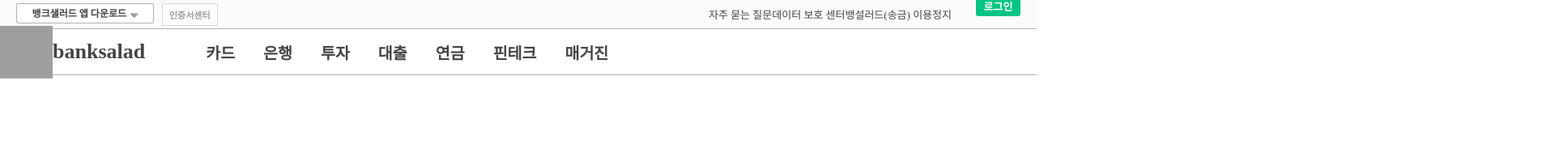
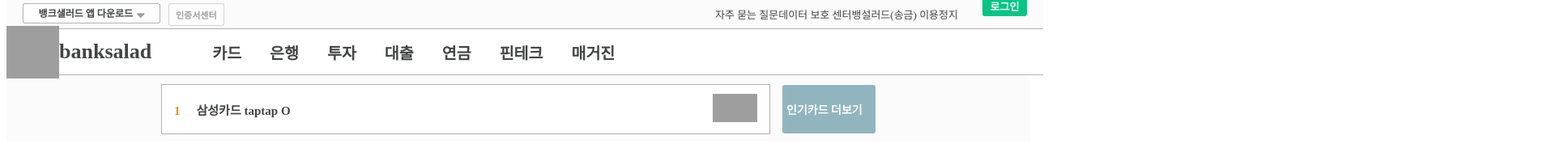
Before and after one commit to seungmin-park/fastcapmus-spring, a plain HTML site: page index.html in a window 1280 px wide. Shown: the top 204 px of the page at 81% size, 1920 px wide, since content can reach past the window. Drawn offline with Linux system fonts and the light colour scheme; grey boxes are pictures that could not be loaded.

Commit message:
start making papular cards

```diff
--- /dev/null
+++ b/css/components/card-ranks.css
@@ -0,0 +1,72 @@
+main {
+  margin-top: 95px;
+}
+
+.card_ranks {
+  display: flex;
+  align-items: center;
+  justify-content: center;
+  width: 100%;
+  height: 80px;
+  background-color: #fbfbfb;
+}
+
+.card_ranks-column:first-child {
+  width: 750px;
+  height: 60px;
+  margin: 0;
+  padding: 0;
+  margin-right: 15px;
+  display: flex;
+  align-items: center;
+  background-color: white;
+  border: 1px solid rgba(0, 0, 0, 0.3);
+}
+
+.card_ranks-column:first-child ul {
+  padding: 0;
+  margin: 0;
+  width: 100%;
+  list-style: none;
+}
+
+.card_ranks-column-lists {
+  display: flex;
+  align-items: center;
+  justify-content: space-between;
+  padding: 0px 15px;
+}
+
+.card_ranks-column-lists-column:first-child {
+  font-size: 15px;
+  font-weight: 600;
+}
+
+.card_ranks-column-lists-column strong {
+  margin-right: 20px;
+  color: #fd8700;
+}
+
+.card_ranks-column-lists-column img {
+  width: 55px;
+  height: 35px;
+}
+
+.card_ranks-column:last-child {
+  display: flex;
+  width: 115px;
+  height: 60px;
+  box-sizing: border-box;
+  background-color: #91b5be;
+  align-items: center;
+  border-radius: 3px;
+  padding-left: 5px;
+}
+
+.card_ranks-column:last-child a {
+  color: #ffffff;
+  font-size: 14px;
+  font-weight: 700;
+  text-align: center;
+  white-space: nowrap;
+}
--- a/css/components/status-bars.css
+++ b/css/components/status-bars.css
@@ -1,5 +1,8 @@
 .bank_status {
   font-size: 13px;
+  position: fixed;
+  top: 0;
+  width: 100%;
 }
 
 .bank_status_bars {
--- a/css/styles.css
+++ b/css/styles.css
@@ -1,5 +1,6 @@
 @import "components/status-bars.css";
+@import "components/card-ranks.css";
 
 body {
-  margin: 0;
+  margin-top: 0;
 }
--- a/index.html
+++ b/index.html
@@ -370,6 +370,31 @@
         </div>
       </div>
     </header>
+    <main>
+      <div class="card_ranks">
+        <div class="card_ranks-column">
+          <ul>
+            <li>
+              <a href="/">
+                <div class="card_ranks-column-lists">
+                  <div class="card_ranks-column-lists-column">
+                    <strong>1</strong>삼성카드 taptap O
+                  </div>
+                  <div class="card_ranks-column-lists-column">
+                    <img
+                      src="https://cdn.banksalad.com/cards/samsung_2928.png"
+                    />
+                  </div>
+                </div>
+              </a>
+            </li>
+          </ul>
+        </div>
+        <div class="card_ranks-column">
+          <a href="/">인기카드 더보기</a>
+        </div>
+      </div>
+    </main>
     <script
       src="https://kit.fontawesome.com/6478f529f2.js"
       crossorigin="anonymous"
```
